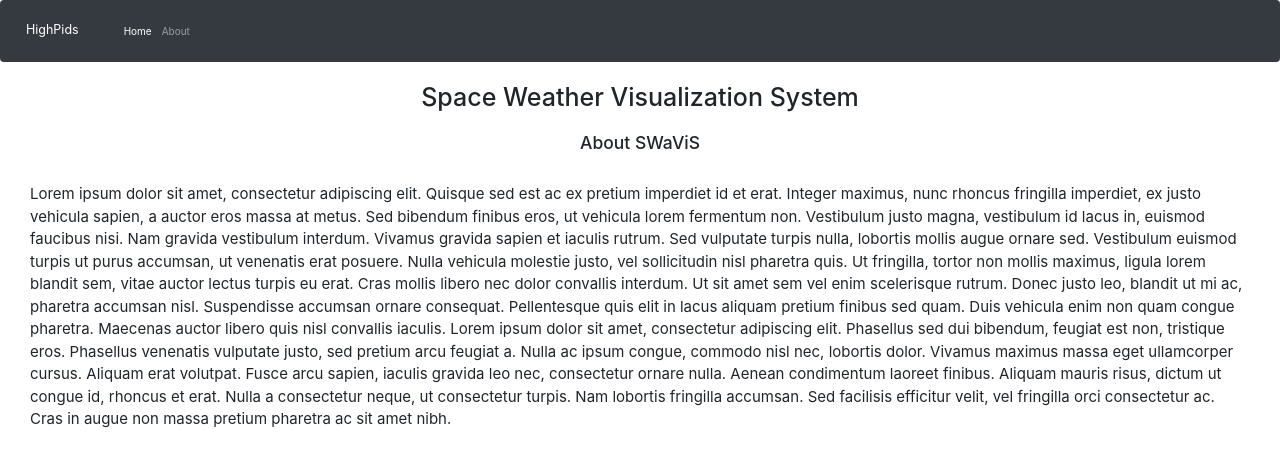
After one commit to nacpacheco/FlaskWeb, a Flask app: page /about in a window 1280 px wide. The commit adds this page. Shown: the top 467 px of the page. Run offline with Flask 2, Linux system fonts and the light colour scheme; some libraries are stand-ins or nearby versions.

Commit message:
About section model

```diff
--- /dev/null
+++ b/app/templates/about.html
@@ -0,0 +1,24 @@
+{% extends "base.html" %}
+{% block content %}
+    <h3 style="text-align: center; margin: 20px;">About SWaViS</h3>
+        <p style="margin: 30px; font-size: 15px;">Lorem ipsum dolor sit amet, consectetur adipiscing elit. Quisque sed est ac ex pretium imperdiet id et erat.
+            Integer maximus, nunc rhoncus fringilla imperdiet, ex justo vehicula sapien, a auctor eros massa at metus.
+            Sed bibendum finibus eros, ut vehicula lorem fermentum non. Vestibulum justo magna, vestibulum id lacus in,
+            euismod faucibus nisi. Nam gravida vestibulum interdum. Vivamus gravida sapien et iaculis rutrum. Sed
+            vulputate turpis nulla, lobortis mollis augue ornare sed. Vestibulum euismod turpis ut purus accumsan, ut
+            venenatis erat posuere. Nulla vehicula molestie justo, vel sollicitudin nisl pharetra quis. Ut fringilla,
+            tortor non mollis maximus, ligula lorem blandit sem, vitae auctor lectus turpis eu erat. Cras mollis libero
+            nec dolor convallis interdum. Ut sit amet sem vel enim scelerisque rutrum. Donec justo leo, blandit ut mi ac,
+            pharetra accumsan nisl. Suspendisse accumsan ornare consequat. Pellentesque quis elit in lacus aliquam
+            pretium finibus sed quam. Duis vehicula enim non quam congue pharetra.
+Maecenas auctor libero quis nisl convallis iaculis. Lorem ipsum dolor sit amet, consectetur adipiscing elit. Phasellus
+            sed dui bibendum, feugiat est non, tristique eros. Phasellus venenatis vulputate justo, sed pretium
+            arcu feugiat a. Nulla ac ipsum congue, commodo nisl nec, lobortis dolor. Vivamus maximus massa eget ullamcorper
+            cursus. Aliquam erat volutpat. Fusce arcu sapien, iaculis gravida leo nec, consectetur ornare nulla. Aenean
+            condimentum laoreet finibus. Aliquam mauris risus, dictum ut congue id, rhoncus et erat. Nulla a consectetur
+            neque, ut consectetur turpis. Nam lobortis fringilla accumsan. Sed facilisis efficitur velit, vel fringilla
+            orci consectetur ac. Cras in augue non massa pretium pharetra ac sit amet nibh.</p>
+{% endblock %}
+{% block scripts %}
+ {{super()}}
+{% endblock %}
--- a/app/templates/base.html
+++ b/app/templates/base.html
@@ -6,17 +6,17 @@
 
 {% block navbar %}
 <nav class="navbar navbar-expand-lg navbar-dark bg-dark">
-  <a class="navbar-brand" href="http://highpids.ft.unicamp.br/">HighPids</a>
+  <a style="padding-top: 15px;" class="navbar-brand" href="http://highpids.ft.unicamp.br/">HighPids</a>
   <button class="navbar-toggler" type="button" data-toggle="collapse" data-target="#navbarSupportedContent" aria-controls="navbarSupportedContent" aria-expanded="false" aria-label="Toggle navigation">
     <span class="navbar-toggler-icon"></span>
   </button>
   <div class="collapse navbar-collapse" id="navbarSupportedContent">
     <ul class="navbar-nav mr-auto">
       <li class="nav-item active">
-        <a class="nav-link" href="#">Home <span class="sr-only">(current)</span></a>
+        <a class="nav-link" href="{{url_for('index')}}">Home <span class="sr-only">(current)</span></a>
       </li>
       <li class="nav-item">
-        <a class="nav-link" href="#">About</a>
+        <a class="nav-link" href="{{url_for('about')}}">About</a>
       </li>
     </ul>
   </div>
--- a/app/views.py
+++ b/app/views.py
@@ -19,6 +19,10 @@ image_path = ''
 @app.route('/index', methods=['GET', 'POST'])
 def index():
     return render_template('index.html', img='')
+
+@app.route('/about', methods=['GET', 'POST'])
+def about():
+    return render_template('about.html')
 
 @app.route('/AIA/', methods=['GET','POST'])
 def AIA():
```
